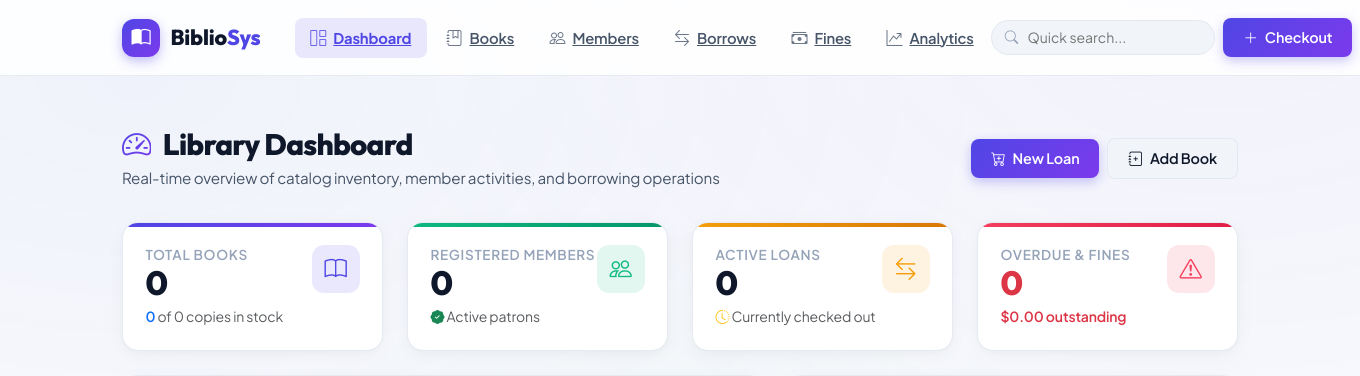
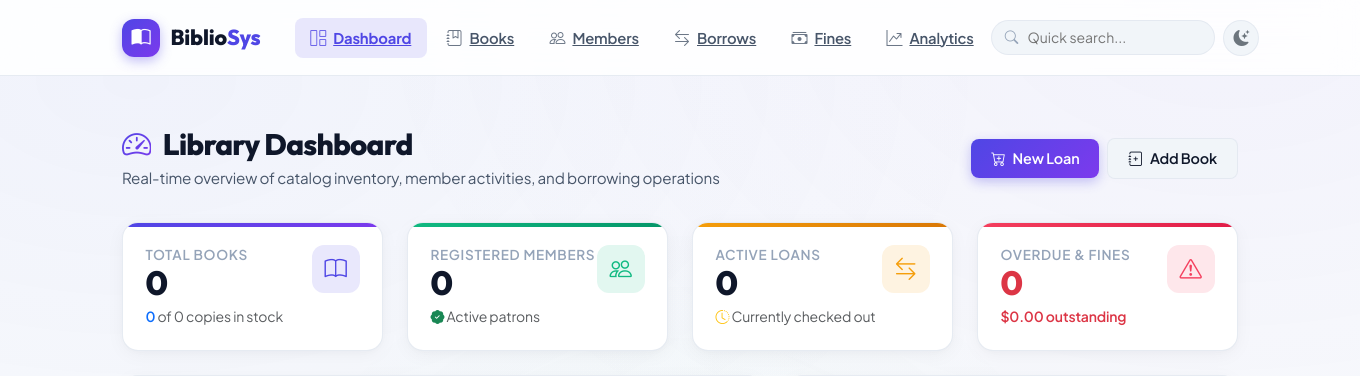
Before and after one commit to Adnane-kherbache/Library-Management-System, a Flask app: page / in a window 1360 px wide. Shown: the top 376 px of the page. Run offline with Flask 3, Linux system fonts and the light colour scheme.

Commit message:
Update base.html

```diff
--- a/app/templates/base.html
+++ b/app/templates/base.html
@@ -83,10 +83,6 @@
                         <input type="text" name="q" class="nav-search-input" placeholder="Quick search..." autocomplete="off">
                     </form>
 
-                    <a href="{{ url_for('main.borrows_checkout') }}" class="btn btn-sm btn-primary d-none d-sm-inline-flex">
-                        <i class="bi bi-plus-lg"></i> Checkout
-                    </a>
-
                     <button type="button" class="btn-theme-toggle" id="themeToggleBtn" title="Toggle theme">
                         <i class="bi bi-moon-stars-fill" id="themeToggleIcon"></i>
                     </button>
```
